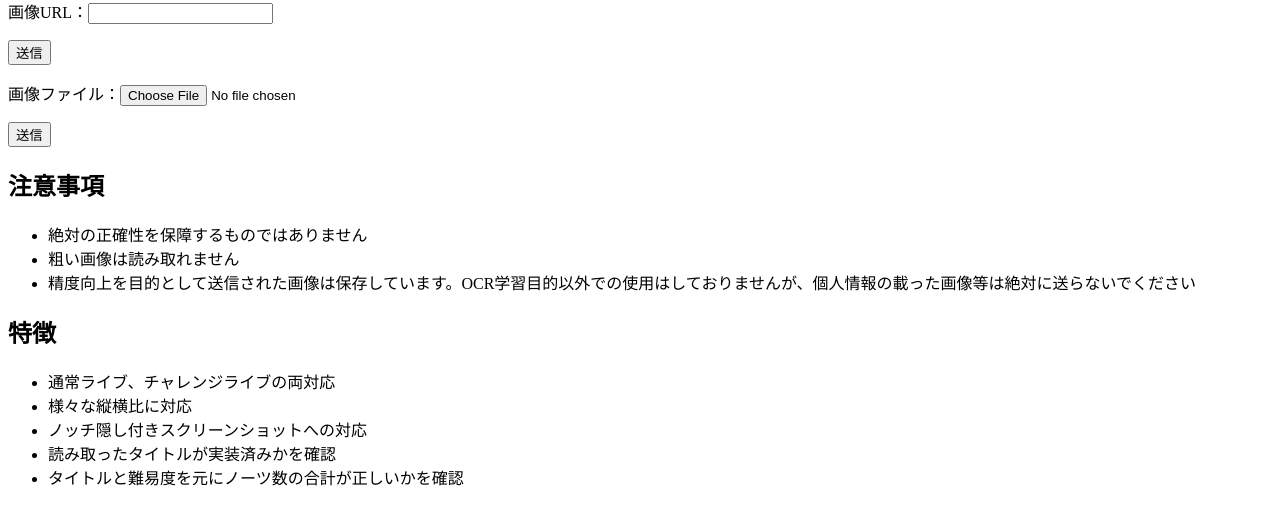
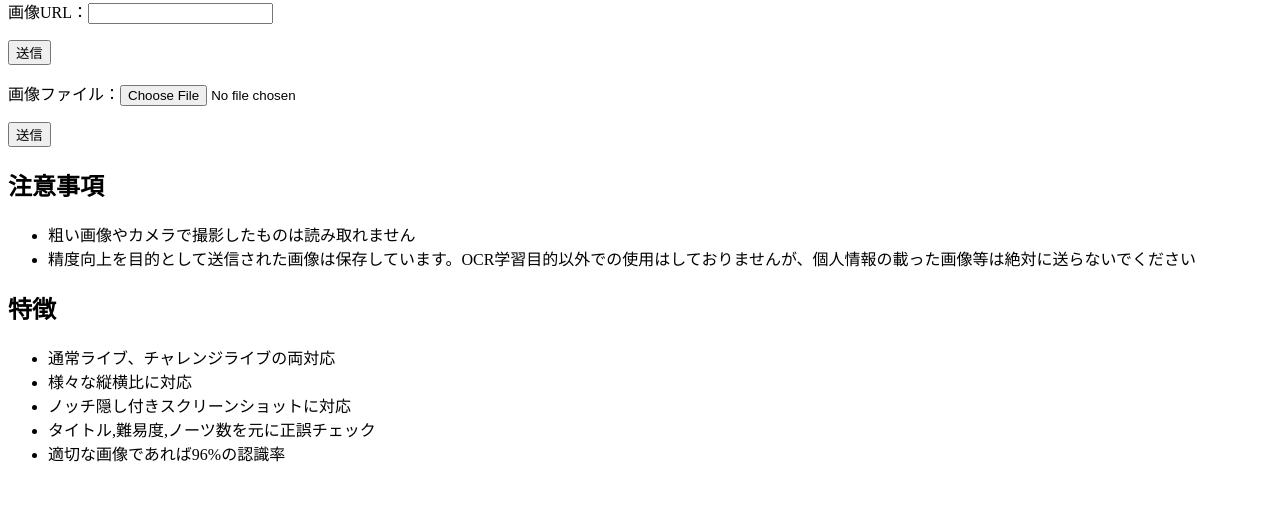
Before and after one commit to negineri/sekai-result-ocr, a Flask app: page / in a window 1280 px wide. Shown: the part 121-646 px from the top of the page. Run offline with Flask 2, Linux system fonts and the light colour scheme.

Commit message:
docs: update home index.html

```diff
--- a/templates/home/index.html
+++ b/templates/home/index.html
@@ -15,17 +15,16 @@
     </form>
     <h2>注意事項</h2>
     <ul>
-        <li>絶対の正確性を保障するものではありません</li>
-        <li>粗い画像は読み取れません</li>
+        <li>粗い画像やカメラで撮影したものは読み取れません</li>
         <li>精度向上を目的として送信された画像は保存しています。OCR学習目的以外での使用はしておりませんが、個人情報の載った画像等は絶対に送らないでください</li>
     </ul>
     <h2>特徴</h2>
     <ul>
         <li>通常ライブ、チャレンジライブの両対応</li>
         <li>様々な縦横比に対応</li>
-        <li>ノッチ隠し付きスクリーンショットへの対応</li>
-        <li>読み取ったタイトルが実装済みかを確認</li>
-        <li>タイトルと難易度を元にノーツ数の合計が正しいかを確認</li>
+        <li>ノッチ隠し付きスクリーンショットに対応</li>
+        <li>タイトル,難易度,ノーツ数を元に正誤チェック</li>
+        <li>適切な画像であれば96%の認識率</li>
     </ul>
 </body>
 </html>
```
